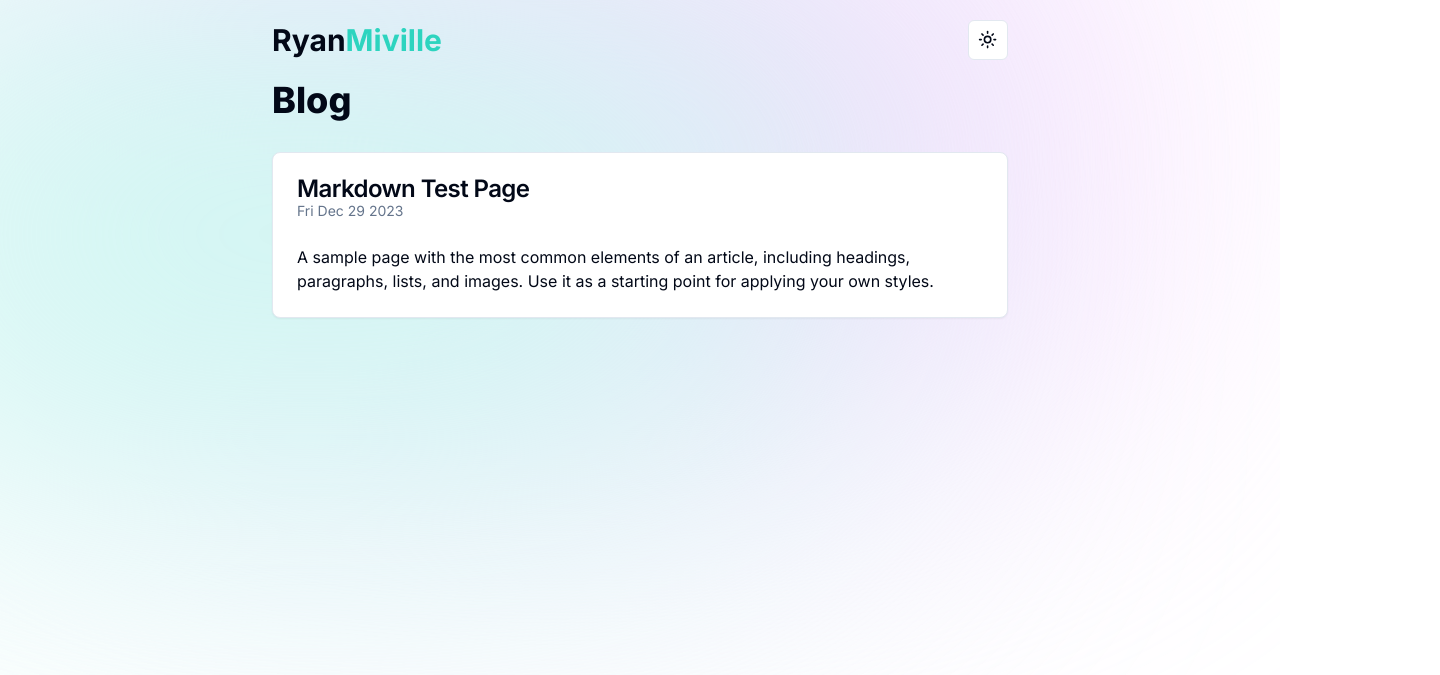
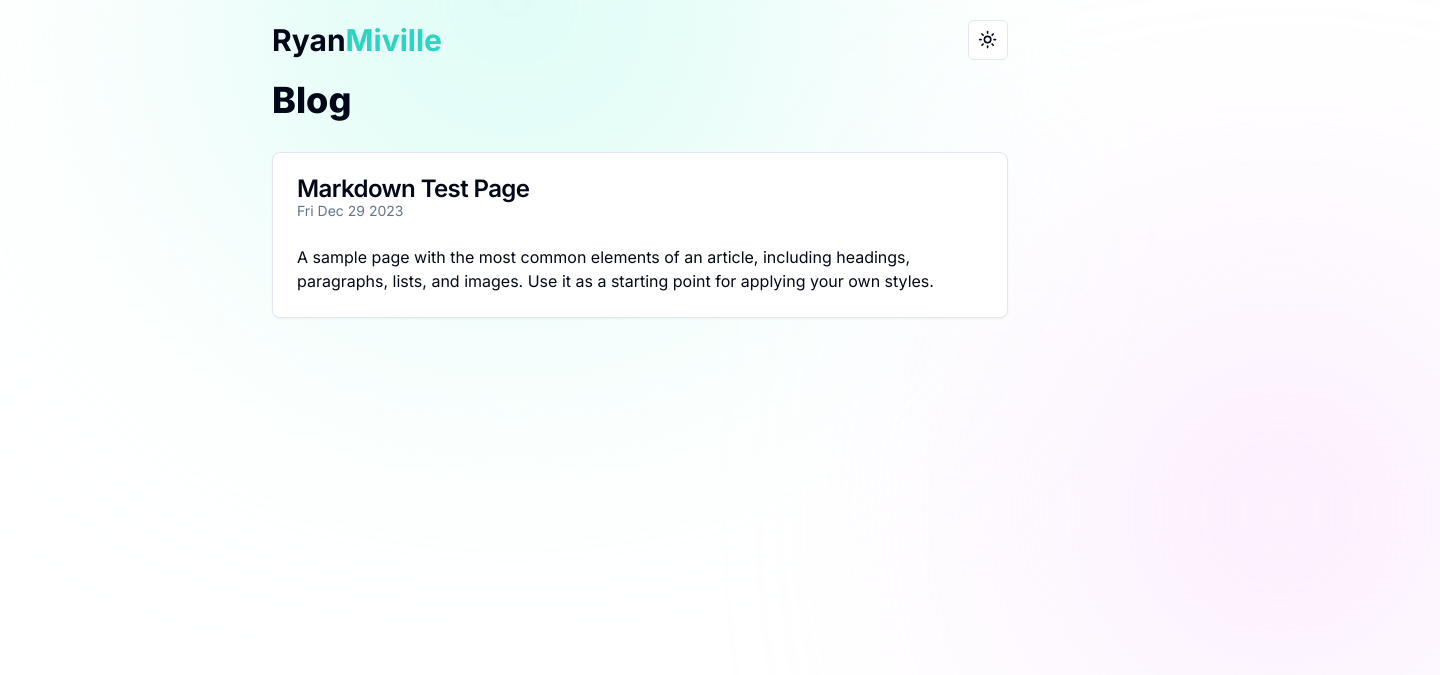
Before and after one commit to ryanmiville/rymi.dev, an Astro site: page /blog in a window 1280 px wide. Shown: the whole page, 1440 px wide, since content can reach past the window. Built offline with nearby package versions, Linux system fonts and the light colour scheme; Astro itself is replaced by a stand-in of ours.

Commit message:
Update layout styles and card class names

```diff
--- a/src/layouts/Layout.astro
+++ b/src/layouts/Layout.astro
@@ -56,13 +56,14 @@ const { title, description } = Astro.props;
   </head>
   <body>
     <div
-      class="bg-fuchsia-200 absolute top-[-6rem] -z-10 right-[11rem] h-[31.25rem] w-[31.25rem] rounded-full blur-[10rem] sm:w-[68.75rem] dark:bg-fuchsia-800"
+      class="bg-fuchsia-200 absolute top-[22rem] -z-10 right-[-10rem] h-[20rem] w-[20rem] rounded-full blur-[10rem] dark:bg-fuchsia-800"
     >
     </div>
     <div
-      class="bg-teal-100 absolute top-[-1rem] -z-10 left-[-35rem] h-[31.25rem] w-[50rem] rounded-full blur-[10rem] sm:w-[68.75rem] md:left-[-33rem] lg:left-[-28rem] xl:left-[-15rem] 2xl:left-[-5rem] dark:bg-teal-900"
+      class="bg-teal-100 absolute top-[-16rem] -z-10 lg:left-[16rem] 2xl:left-[32rem] h-[32rem] w-[32rem] rounded-full blur-[10rem] dark:bg-teal-900"
     >
     </div>
+
     <div class="max-w-3xl mx-auto px-4">
       <Navbar />
       <main>
--- a/src/pages/index.astro
+++ b/src/pages/index.astro
@@ -23,7 +23,7 @@ const posts = (await getCollection("blog")).sort(
       const href = `/blog/${post.slug}`;
       return (
         <a href={href}>
-          <Card className="bg-primary-foreground/40 backdrop-blur-md">
+          <Card className="bg-card/40 backdrop-blur-md">
             <CardHeader>
               <CardTitle>{post.data.title}</CardTitle>
               <CardDescription>
```
